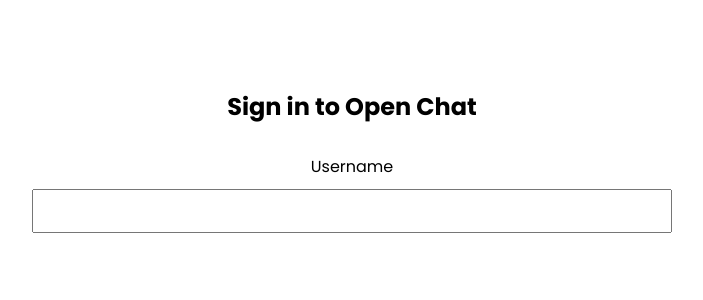
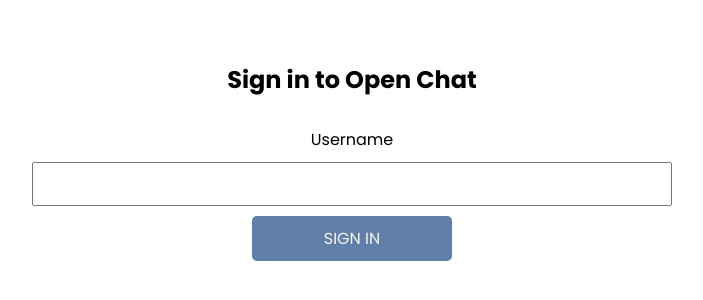
Before and after one commit to NafisAli/react-chat-app, a React (Create React App) app in the folder client/: page / in a window 1280 px wide. Shown: the part 234-534 px from the top of the page, without its empty margins (288-991 px from the left). Built offline with nearby package versions, Linux system fonts and the light colour scheme; no server answers.

Commit message:
Add sign-in button to Home component
The Home component has been updated to include a new 'SIGN IN' button. This change was made to improve user navigation and provide a clear call-to-action on the home page. The socket prop was also removed as it was no longer needed in this component.

```diff
--- a/client/src/components/Home.js
+++ b/client/src/components/Home.js
@@ -1,7 +1,7 @@
 import React, { useState } from "react";
 import { useNavigate } from "react-router-dom";
 
-const Home = ({ socket }) => {
+const Home = () => {
   const navigate = useNavigate();
   const [ userName, setUserName ] = useState("");
 
@@ -26,6 +26,7 @@ const Home = ({ socket }) => {
         value={userName}
         onChange={(event) => setUserName(event.target.value)}
       />
+      <button className='home-cta'>SIGN IN</button>
     </form>
   );
 };
```
